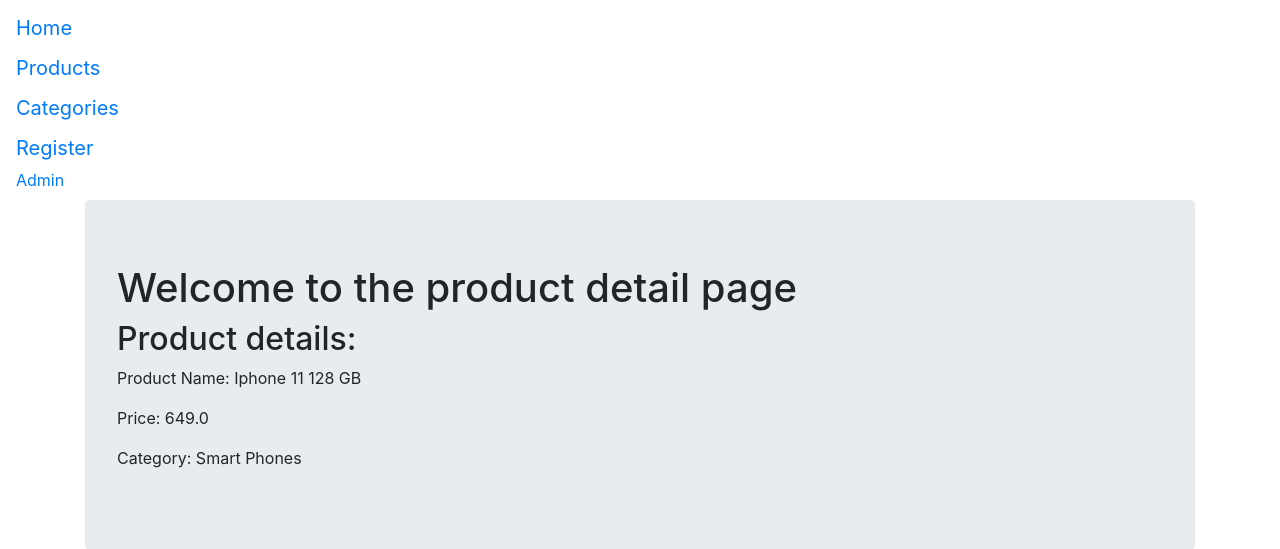
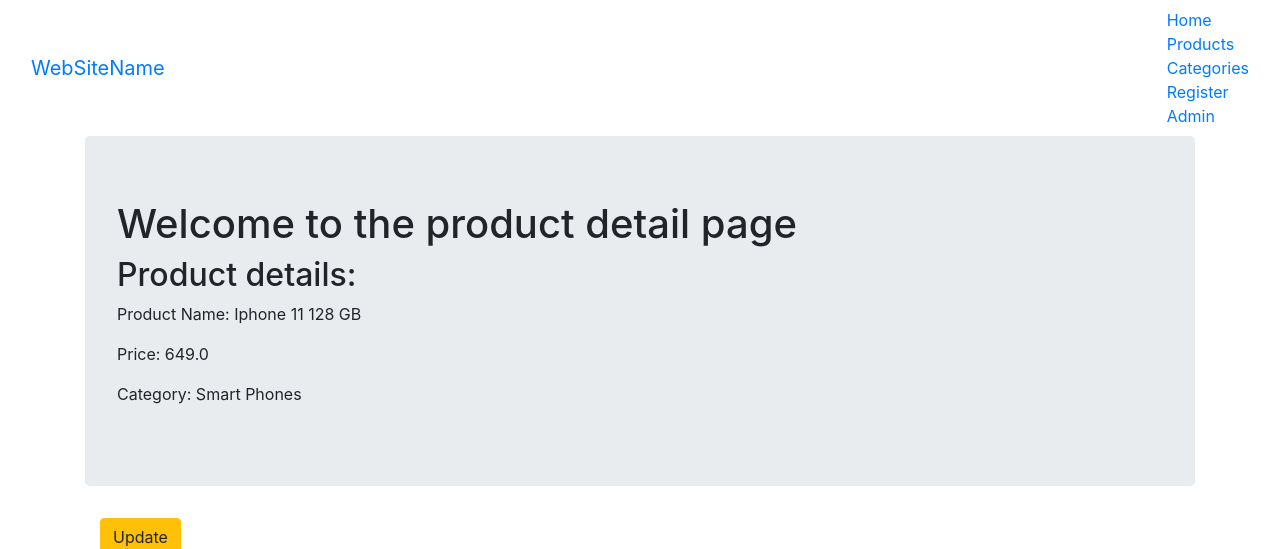
Before and after one commit to biomystery/django-cart-demo, a Django app: page /core/2/ in a window 1280 px wide. Shown: the top 549 px of the page. Run offline with Django 3.2, Linux system fonts and the light colour scheme; data comes from the database, SQL or seed files in the repository; both versions use the stored data as it was after the commit; some libraries are stand-ins or nearby versions.

Commit message:
init fix on navbar

```diff
--- a/core/templates/core/core_base.html
+++ b/core/templates/core/core_base.html
@@ -1,25 +1,50 @@
 <!DOCTYPE html>
 <html lang="en" dir="ltr">
+
 <head>
   <meta charset="utf-8">
+  <meta name="viewport" content="width=device-width, initial-scale=1, shrink-to-fit=no">
+
+  <!-- Bootstrap CSS -->
+  <link rel="stylesheet" href="https://stackpath.bootstrapcdn.com/bootstrap/4.1.3/css/bootstrap.min.css" integrity="sha384-MCw98/SFnGE8fJT3GXwEOngsV7Zt27NXFoaoApmYm81iuXoPkFOJwJ8ERdknLPMO" crossorigin="anonymous">
   <title>Base</title>
-    <link rel="stylesheet" href="https://stackpath.bootstrapcdn.com/bootstrap/4.4.1/css/bootstrap.min.css" integrity="sha384-Vkoo8x4CGsO3+Hhxv8T/Q5PaXtkKtu6ug5TOeNV6gBiFeWPGFN9MuhOf23Q9Ifjh" crossorigin="anonymous">
+</head>
 
-  </head>
 <body>
-    <nav class="navbar navbar-default navbar-static-top">
+  <nav class="navbar navbar-default">
+    <div class="container-fluid">
+      <div class="navbar-header">
+        <a class="navbar-brand" href="#">WebSiteName</a>
+      </div>
       <ul class="nav navbar-nav">
-         <li><a class="navbar-brand" href="{% url 'index'%}">Home</a></li>
-        <li><a class="navbar-brand" href="{% url 'core:list'%}">Products</a> </li>
-        <li><a class="navbar-brand" href="{% url 'core:list'%}">Categories</a> </li>
-        <li><a class="navbar-brand" href="{% url 'core:register'%}">Register</a> </li>
-        <li><a class="navbar-link" href="{% url 'admin:index'%}">Admin</a></li>
-        <li><a href="#"></a></li>
+        <li class="active">
+          <a  href="{% url 'index'%}"> Home </a>
+        </li>
+        <li class="nav-item">
+          <a  href="{% url 'core:list'%}"> Products </a>
+        </li>
+        <li class="nav-item">
+          <a  href="{% url 'core:list'%}"> Categories </a>
+        </li>
+        <li class="nav-item">
+          <a href="{% url 'core:register'%}"> Register </a>
+        </li>
+        <li class="nav-item">
+          <a href="{% url 'admin:index'%}"> Admin </a>
+        </li>
       </ul>
+    </div>
   </nav>
+
   <div class="container">
     {% block body_block%}
     {% endblock %}
   </div>
+      <!-- jQuery first, then Popper.js, then Bootstrap JS -->
+      <script src="https://code.jquery.com/jquery-3.3.1.slim.min.js" integrity="sha384-q8i/X+965DzO0rT7abK41JStQIAqVgRVzpbzo5smXKp4YfRvH+8abtTE1Pi6jizo" crossorigin="anonymous"></script>
+      <script src="https://cdnjs.cloudflare.com/ajax/libs/popper.js/1.14.3/umd/popper.min.js" integrity="sha384-ZMP7rVo3mIykV+2+9J3UJ46jBk0WLaUAdn689aCwoqbBJiSnjAK/l8WvCWPIPm49" crossorigin="anonymous"></script>
+      <script src="https://stackpath.bootstrapcdn.com/bootstrap/4.1.3/js/bootstrap.min.js" integrity="sha384-ChfqqxuZUCnJSK3+MXmPNIyE6ZbWh2IMqE241rYiqJxyMiZ6OW/JmZQ5stwEULTy" crossorigin="anonymous"></script>
+
 </body>
+
 </html>
--- a/templates/base.html
+++ b/templates/base.html
@@ -7,7 +7,7 @@
 
   </head>
   <body>
-    <nav class="navbar navbar-default navbar-static-top">
+    <nav class="navbar navbar-default navbar-static-left">
       <div class="container">
         <ul class="nav navbar-nav">
 
```
Also changed, not shown: db.sqlite3, 1 other file. Lines whose indentation alone changed are shown as unchanged.
